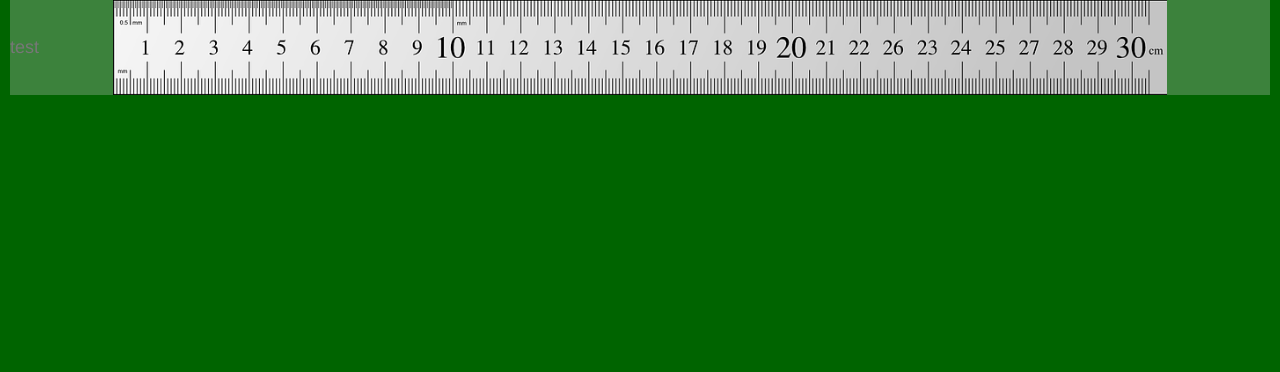
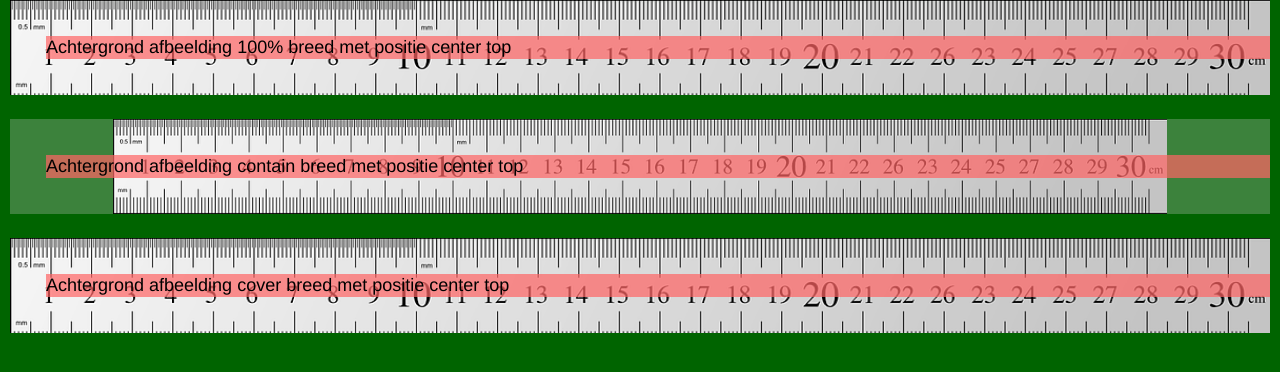
Before and after one commit to stmarco/htmlPageDso, a plain HTML site: page achtergronden1.html in a window 1280 px wide. Drawn offline with Linux system fonts and the light colour scheme.

Commit message:
voorbeeld met achtergrond 100% contain en cover afgewerkt

```diff
--- a/achtergronden1.html
+++ b/achtergronden1.html
@@ -19,10 +19,18 @@
 </head>
 <body>
 <div class="page">
-    <div class="row row--padding-narrow meter">
-        test
-
+    <div class="row row--padding-1em meter meter-100-center-top">
+        <p>Achtergrond afbeelding 100% breed met positie center top</p>
     </div>
+    <div class="row">&nbsp;</div>
+    <div class="row row--padding-1em meter meter-contain-center-top">
+        <p>Achtergrond afbeelding contain breed met positie center top</p>
+    </div>
+    <div class="row">&nbsp;</div>
+    <div class="row row--padding-1em meter meter-cover-center-top">
+        <p>Achtergrond afbeelding cover breed met positie center top</p>
+    </div>
+    <div class="row">&nbsp;</div>
 </div>
 </body>
 </html>
--- a/assets/css/base.css
+++ b/assets/css/base.css
@@ -43,6 +43,14 @@ a:hover img { background: #3bb2d0; }
 a:active img { background: #af0000; }
 blockquote { margin: 0; }
 
+p
+{
+    background-color: rgba(255,100,100,0.7);
+    margin-left: 2em;
+    color: black;
+}
+
+
 .blauw
 {
     background-color: blue;
--- a/assets/css/layout.css
+++ b/assets/css/layout.css
@@ -15,6 +15,12 @@ layout
 .row--blue { background: #3bb2d0; }
 
 /* row-padding */
+.row--padding-1em
+{
+    padding-top: 1em;
+    padding-bottom: 1em;
+}
+
 .row--padding-medium
 {
     padding-top: 2.1875em;
--- a/assets/css/modules.css
+++ b/assets/css/modules.css
@@ -7,19 +7,34 @@ banner
 
 }
 
+.meter
+{
+    background-color: rgba(200,200,200,0.3);
+    background-image: url('../img/meter_1280.png');
+    background-repeat: repeat-y;
+}
+
+.meter-100-center-top
+{
+    background-size: 100%;
+    background-position: center top;
+}
+.meter-contain-center-top
+{
+    background-size: contain;
+    background-position: center top;
+}
+.meter-cover-center-top
+{
+    background-size: cover;
+    background-position: center top;
+}
+
 @media (min-width: 38em)
 {
 
 }
 
-.meter
-{
-    background-color: rgba(200,200,200,0.3);
-    background-image: url('../img/meter_1280.png');
-    background-size: contain;
-    background-position: center top;
-    background-repeat: repeat-y;
-}
 
 /* ----------------------------
 header
```
